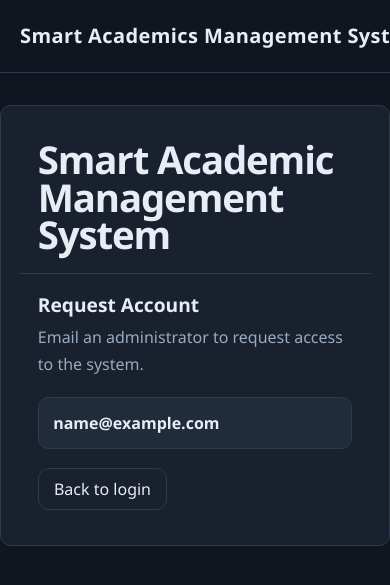
After one commit to actuallyarnav/smart-academic-mgmt, a Flask app: page /request-account in a window 390 px wide; the page is wider, and only the part inside the window is pictured. The commit adds this page. Shown: the top 585 px of that part. Run offline with Flask 3, Linux system fonts and the light colour scheme; a database or web service that is not in the repository returns one stand-in record (values such as "Sample title"); some libraries are stand-ins or nearby versions.

Commit message:
update login page, add request account page

```diff
--- a/app.py
+++ b/app.py
@@ -18,7 +18,7 @@ from routes.student import student_bp
 from routes.teacher import teacher_bp
 
 # my own utils
-from services.database import valid_login
+from services.database import get_admin_emails, valid_login
 
 # config n stuff
 load_dotenv()
@@ -76,6 +76,19 @@ def about():
     return render_template("about.html")
 
 
+@app.route("/request-account")
+def request_account():
+    role = request.args.get("role")
+    if role not in {"student", "teacher"}:
+        role = None
+
+    return render_template(
+        "request_acc.html",
+        role=role,
+        admin_emails=get_admin_emails(),
+    )
+
+
 @app.route("/logout")
 def logout():
     session.clear()
--- a/services/database.py
+++ b/services/database.py
@@ -52,6 +52,18 @@ def valid_login(role, email, password):
         user["password_hash"] = "[rehash]"
 
     return user
+
+
+def get_admin_emails():
+    rows = execute_query(
+        """
+        SELECT email
+        FROM users
+        WHERE role = 'admin'
+        ORDER BY email ASC;
+        """
+    )
+    return [row["email"] for row in rows]
 
 
 def execute_query(sql, params=None):
--- /dev/null
+++ b/templates/request_acc.html
@@ -0,0 +1,152 @@
+{% extends "base.html" %} {% block head %}
+<title>Request Account</title>
+<style>
+    .request-shell {
+        max-width: 980px;
+        margin: 0 auto;
+        min-height: calc(100vh - 170px);
+        display: flex;
+        align-items: center;
+    }
+
+    .request-card {
+        display: grid;
+        grid-template-columns: minmax(0, 1.05fr) 430px;
+        width: 100%;
+        overflow: hidden;
+    }
+
+    .request-left,
+    .request-right {
+        min-height: 100%;
+        padding: 2rem;
+    }
+
+    .request-left {
+        display: flex;
+        align-items: center;
+        border-right: 1px solid var(--border-color);
+    }
+
+    .request-title {
+        margin: 0;
+        font-size: clamp(2.4rem, 5vw, 3.6rem);
+        line-height: 0.98;
+        font-weight: 800;
+        letter-spacing: -0.03em;
+    }
+
+    .request-right-title {
+        margin: 0;
+        font-size: 1.2rem;
+        font-weight: 700;
+    }
+
+    .request-right-copy {
+        margin: 0.45rem 0 0;
+        color: var(--muted-color);
+        line-height: 1.7;
+    }
+
+    .request-mail-list {
+        margin: 1.2rem 0 0;
+        padding: 0;
+        list-style: none;
+        display: grid;
+        gap: 0.7rem;
+    }
+
+    .request-mail-list a {
+        display: block;
+        padding: 0.8rem 0.9rem;
+        border: 1px solid var(--border-color);
+        border-radius: var(--radius);
+        background-color: var(--surface-color-2);
+        color: var(--text-color);
+        font-weight: 600;
+    }
+
+    .request-mail-list a:hover {
+        border-color: var(--accent-color);
+        background-color: var(--surface-color);
+        color: var(--text-color);
+    }
+
+    .request-empty {
+        margin: 1.2rem 0 0;
+        padding: 0.95rem 1rem;
+        border: 1px dashed var(--border-color);
+        border-radius: var(--radius);
+        color: var(--muted-color);
+    }
+
+    .request-actions {
+        margin-top: 1.2rem;
+    }
+
+    @media (max-width: 900px) {
+        .request-shell {
+            min-height: 0;
+            display: block;
+        }
+
+        .request-card {
+            grid-template-columns: 1fr;
+        }
+
+        .request-left {
+            border-right: 0;
+            border-bottom: 1px solid var(--border-color);
+        }
+    }
+
+    @media (max-width: 640px) {
+        .request-left,
+        .request-right {
+            padding: 1.2rem;
+        }
+    }
+</style>
+{% endblock %} {% block body %}
+<section class="request-shell">
+    <div class="section-block request-card">
+        <div class="request-left">
+            <h1 class="request-title">Smart Academic Management System</h1>
+        </div>
+
+        <div class="request-right">
+            <h2 class="request-right-title">Request Account</h2>
+            <p class="request-right-copy">
+                {% if role %}
+                    Email an administrator to request a {{ role }} account.
+                {% else %}
+                    Email an administrator to request access to the system.
+                {% endif %}
+            </p>
+
+            {% if admin_emails %}
+            <ul class="request-mail-list">
+                {% for email in admin_emails %}
+                <li>
+                    <a href="mailto:{{ email }}">{{ email }}</a>
+                </li>
+                {% endfor %}
+            </ul>
+            {% else %}
+            <p class="request-empty">
+                No administrator email addresses are currently available.
+            </p>
+            {% endif %}
+
+            <div class="request-actions">
+                <a
+                    class="btn-outline-app"
+                    href="{{ url_for('login', role=role) if role else url_for('login') }}"
+                >
+                    Back to login
+                </a>
+            </div>
+        </div>
+    </div>
+</section>
+{% endblock %}
```
Also changed, not shown: templates/login.html (+198 -16 lines).
